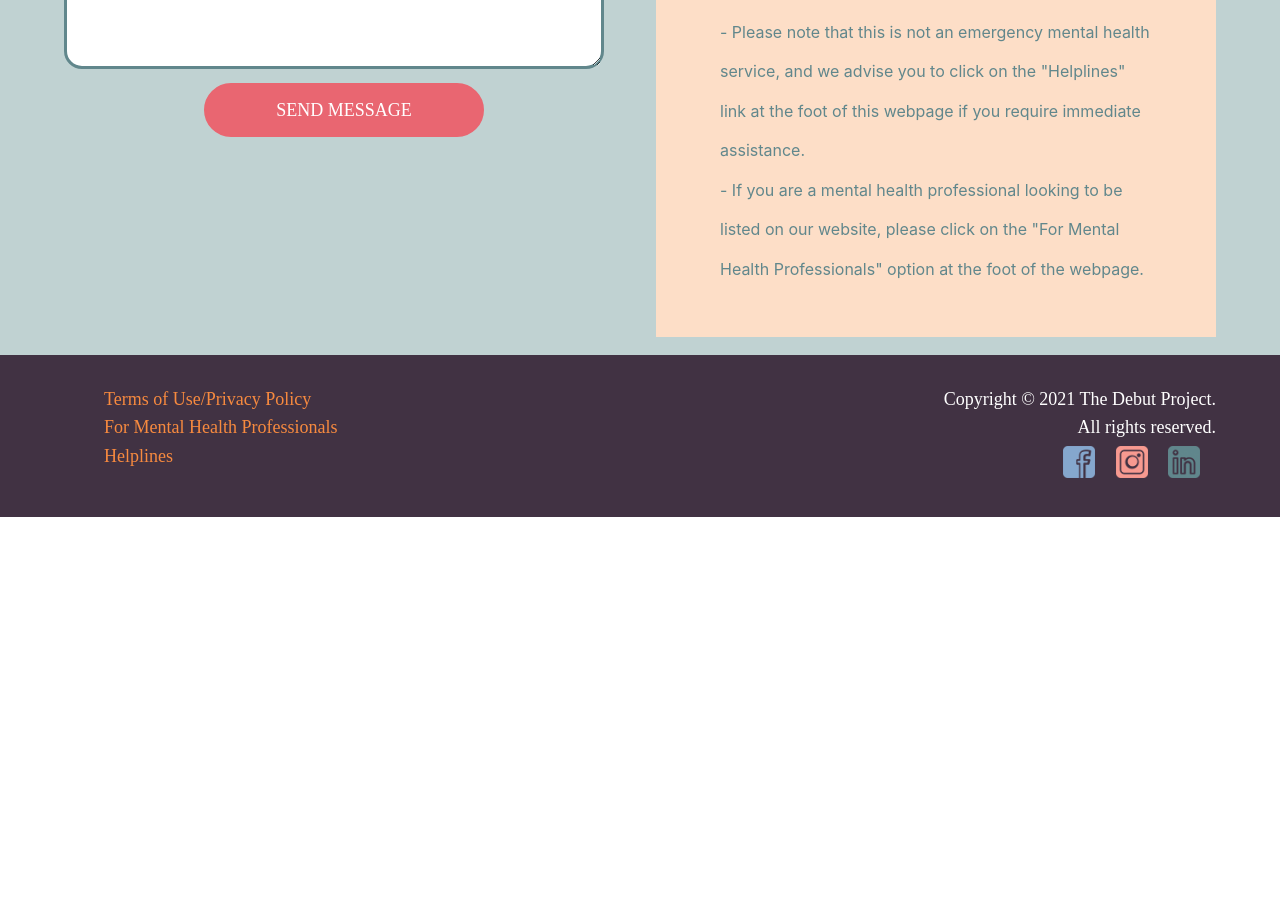
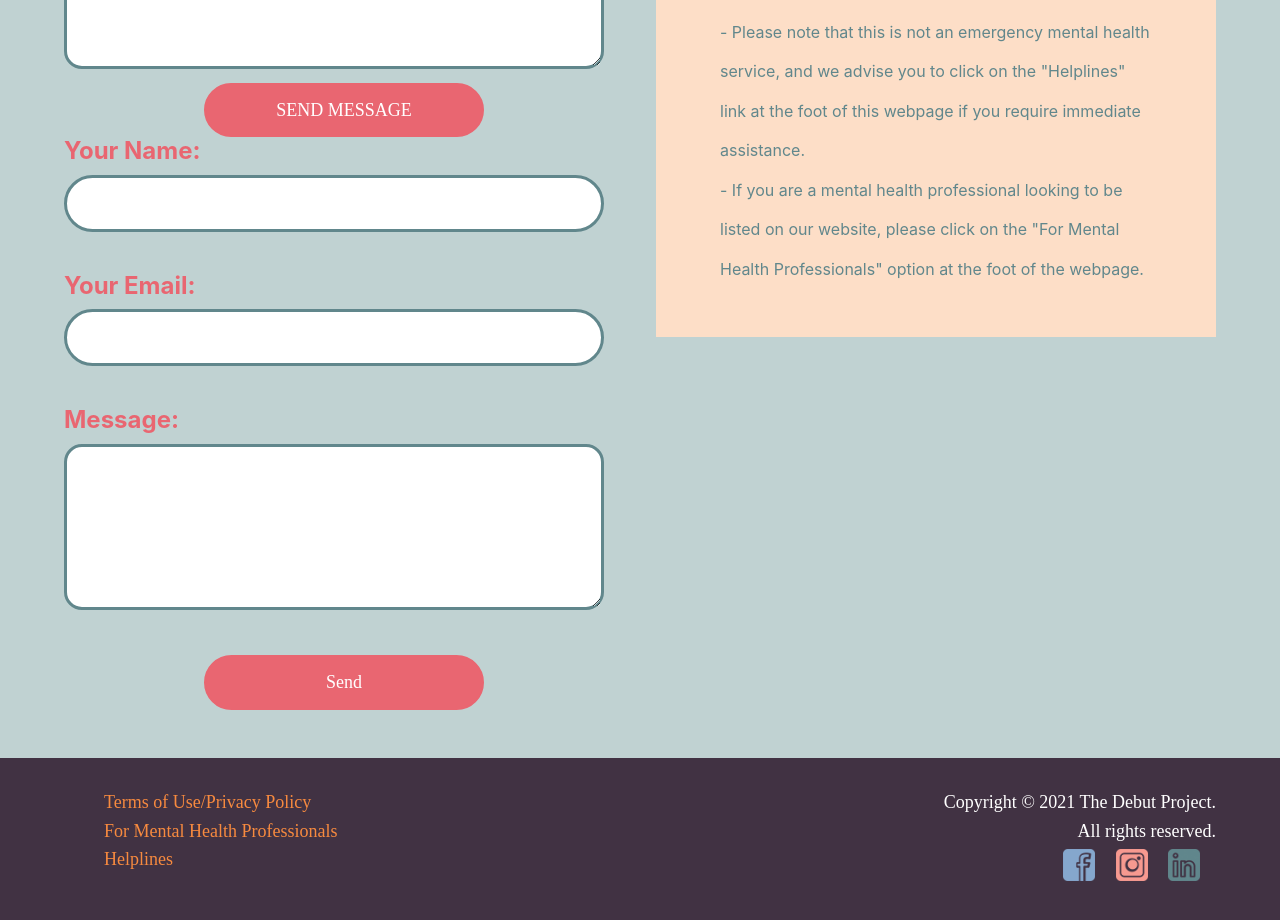
Before and after one commit to thedebutproj/therapy-project, a React (Create React App) app: page /contactus in a window 1280 px wide. Shown: the part 760-1680 px from the top of the page. Before the commit the page ends 1277 px from the top, so only its background shows below. Built offline with nearby package versions, Linux system fonts and the light colour scheme; a web font is replaced by a local one.

Commit message:
Changes in netlify forms

```diff
--- a/src/components/pages/ContactUs.js
+++ b/src/components/pages/ContactUs.js
@@ -113,8 +113,8 @@
                 name="name"
                 type="text"
                 placeholder="Name"
-                // value={formValues.name}
-                // onChange={handleChange}
+                value={formValues.name}
+                onChange={handleChange}
                 required
               ></input>
               <br></br>
@@ -124,8 +124,8 @@
                 name="email"
                 type="email"
                 placeholder="Email"
-                // value={formValues.email}
-                // onChange={handleChange}
+                value={formValues.email}
+                onChange={handleChange}
                 required
               ></input>
               <br></br>
@@ -134,8 +134,8 @@
                 id="number"
                 name="number"
                 placeholder="Contact Number"
-                // value={formValues.number}
-                // onChange={handleChange}
+                value={formValues.number}
+                onChange={handleChange}
                 required
               ></input>
               <br></br>
@@ -144,12 +144,33 @@
                 id="message"
                 name="message"
                 placeholder="Message"
-                // value={formValues.message}
-                // onChange={handleChange}
+                value={formValues.message}
+                onChange={handleChange}
                 required
               ></textarea>
 
               <button type="submit">SEND MESSAGE</button>
+            </form>
+            <form name="contact" method="post">
+              <input type="hidden" name="form-name" value="contact" />
+              <p>
+                <label>
+                  Your Name: <input type="text" name="name" />
+                </label>
+              </p>
+              <p>
+                <label>
+                  Your Email: <input type="email" name="email" />
+                </label>
+              </p>
+              <p>
+                <label>
+                  Message: <textarea name="message"></textarea>
+                </label>
+              </p>
+              <p>
+                <button type="submit">Send</button>
+              </p>
             </form>
           </div>
           <div className="contactus-right">
```
